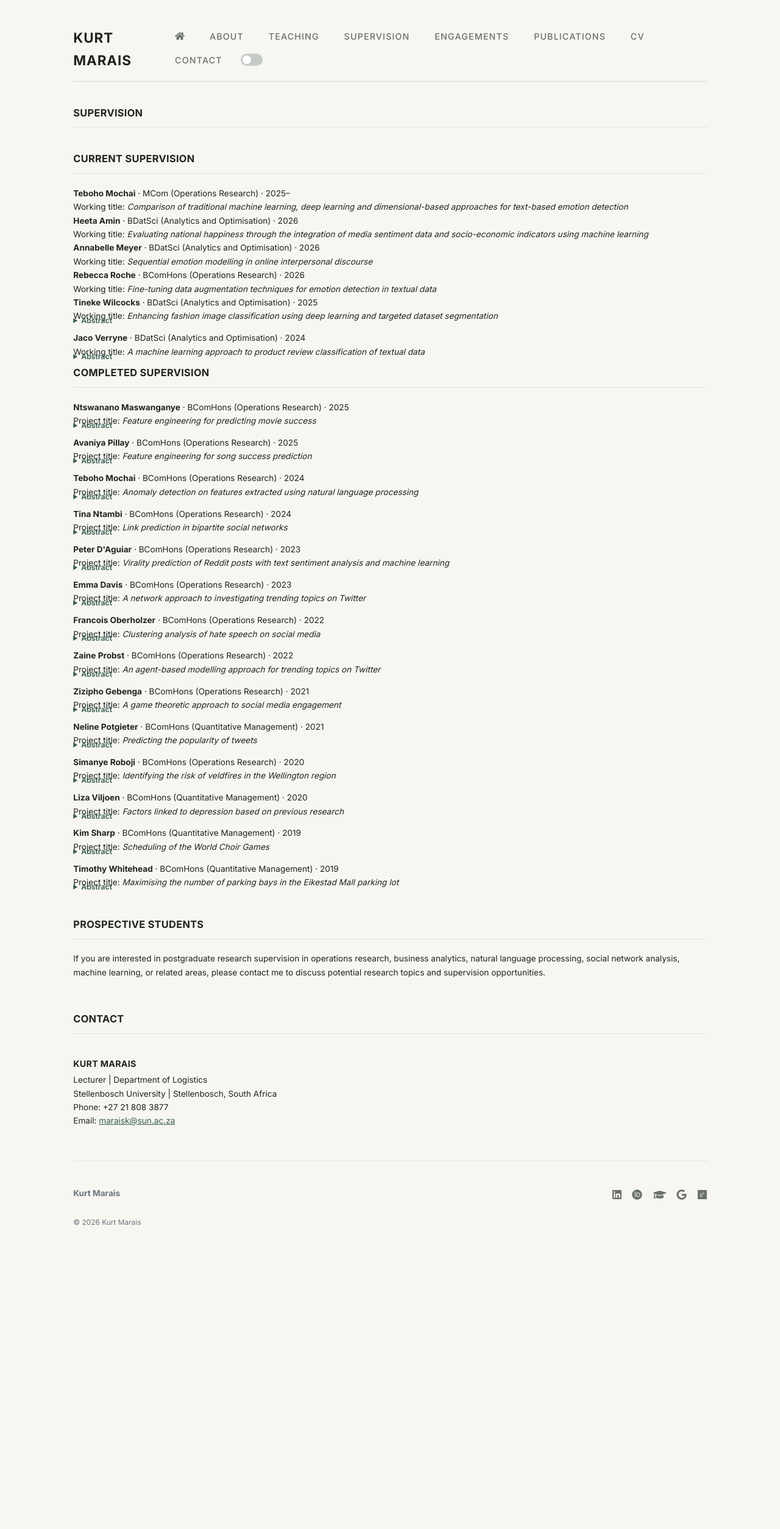
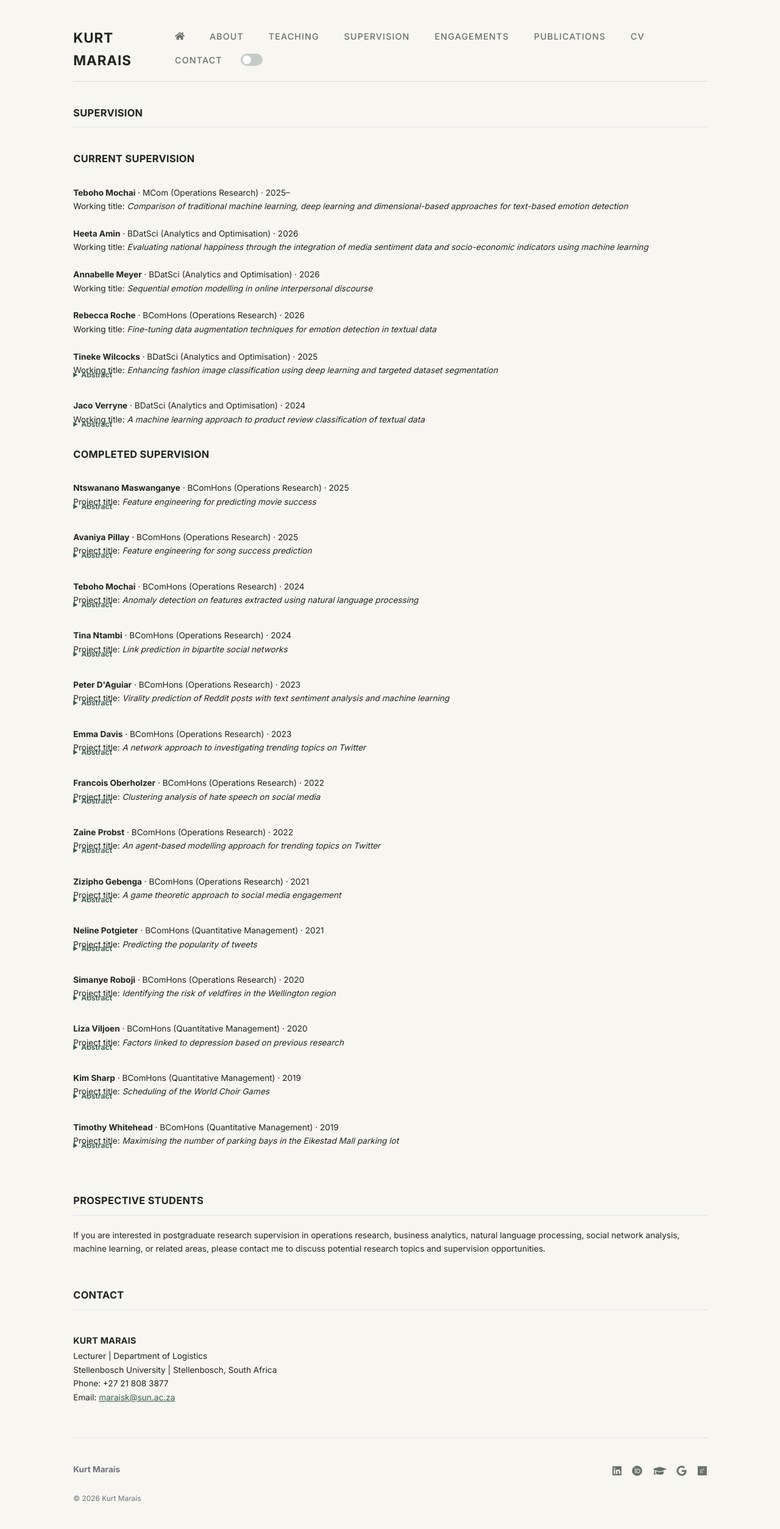
Before and after one commit to kurtmarais/kurtmarais.github.io, a Jekyll site: the page built from supervision.md, in a window 1280 px wide. Shown: the whole page at 61% size. Built offline with Jekyll 4.4.1, drawn with Linux system fonts in a browser that asks for light colours; before the commit the page ends 2055 px from its top, so only the background shows below that.

Commit message:
Update supervision.html

```diff
--- a/_layouts/supervision.html
+++ b/_layouts/supervision.html
@@ -12,7 +12,7 @@ layout: default
     <div class="supervision-list">
 
   <div class="supervision-section-heading supervision-current-heading">
-    <h3 class="fw-bold border-bottom pb-3 mb-4">Current supervision</h3>
+    <h3 class="fw-bold pb-3 mb-4">Current supervision</h3>
   </div>
 
   <div class="supervision-current-list">
@@ -35,17 +35,23 @@ layout: default
             Working title: <em>{{ student.title }}</em>
           </div>
 
+
           {% if student.abstract %}
             <details class="supervision-abstract">
+              <br>
               <summary>Abstract</summary>
               <p>{{ student.abstract }}</p>
+              <br>
             </details>
           {% endif %}
+
+          <br>
 
           <div class="supervision-keywords" hidden>
             {% for keyword in student.keywords %}
               {{ keyword | downcase }}{% unless forloop.last %}, {% endunless %}
             {% endfor %}
+            <br>
           </div>
 
         </article>
@@ -55,7 +61,7 @@ layout: default
 
 
   <div class="supervision-section-heading supervision-completed-heading">
-    <h3 class="fw-bold border-bottom pb-3 mb-4">Completed supervision</h3>
+    <h3 class="fw-bold pb-3 mb-4">Completed supervision</h3>
   </div>
 
   <div class="supervision-completed-list">
@@ -80,15 +86,20 @@ layout: default
 
           {% if student.abstract %}
             <details class="supervision-abstract">
+              <br>
               <summary>Abstract</summary>
               <p>{{ student.abstract }}</p>
+              <br>
             </details>
           {% endif %}
+
+          <br>
 
           <div class="supervision-keywords" hidden>
             {% for keyword in student.keywords %}
               {{ keyword | downcase }}{% unless forloop.last %}, {% endunless %}
             {% endfor %}
+            <br>
           </div>
 
         </article>
```
